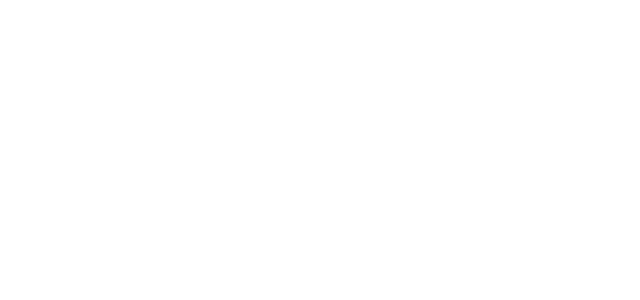
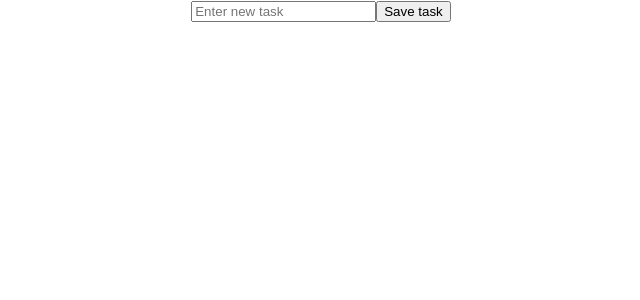
Before and after one commit to ElChapas/ReactBasics, a React (Vite) app: page / in a window 1280 px wide. Shown: the top 300 px of the page, without its empty margins (319-959 px from the left). Built offline with nearby package versions, Linux system fonts and the light colour scheme.

Commit message:
Creamos componente TaskCreator, un formulario para agregar nuevas tareas

```diff
--- a/src/App.jsx
+++ b/src/App.jsx
@@ -1,7 +1,12 @@
 import "./App.css";
+import TaskCreator from "./components/taskCreator";
 
 function App() {
-    return <div className="App"></div>;
+    return (
+        <div className="App">
+            <TaskCreator />
+        </div>
+    );
 }
 
 export default App;
--- /dev/null
+++ b/src/components/TaskCreator.jsx
@@ -0,0 +1,23 @@
+import { useState } from "react";
+
+import React from "react";
+
+const TaskCreator = () => {
+    const [newTaskName, setNewTaskName] = useState("");
+
+    const handleSubmit = (e) => {
+        e.preventDefault();
+        console.log("Saved. Task: ", newTaskName);
+        localStorage.setItem("task", newTaskName);
+        setNewTaskName("");
+    };
+
+    return (
+        <form action="" onSubmit={handleSubmit}>
+            <input type="text" value={newTaskName} placeholder="Enter new task" onChange={(e) => setNewTaskName(e.target.value)} />
+            <button>Save task</button>
+        </form>
+    );
+};
+
+export default TaskCreator;
```
